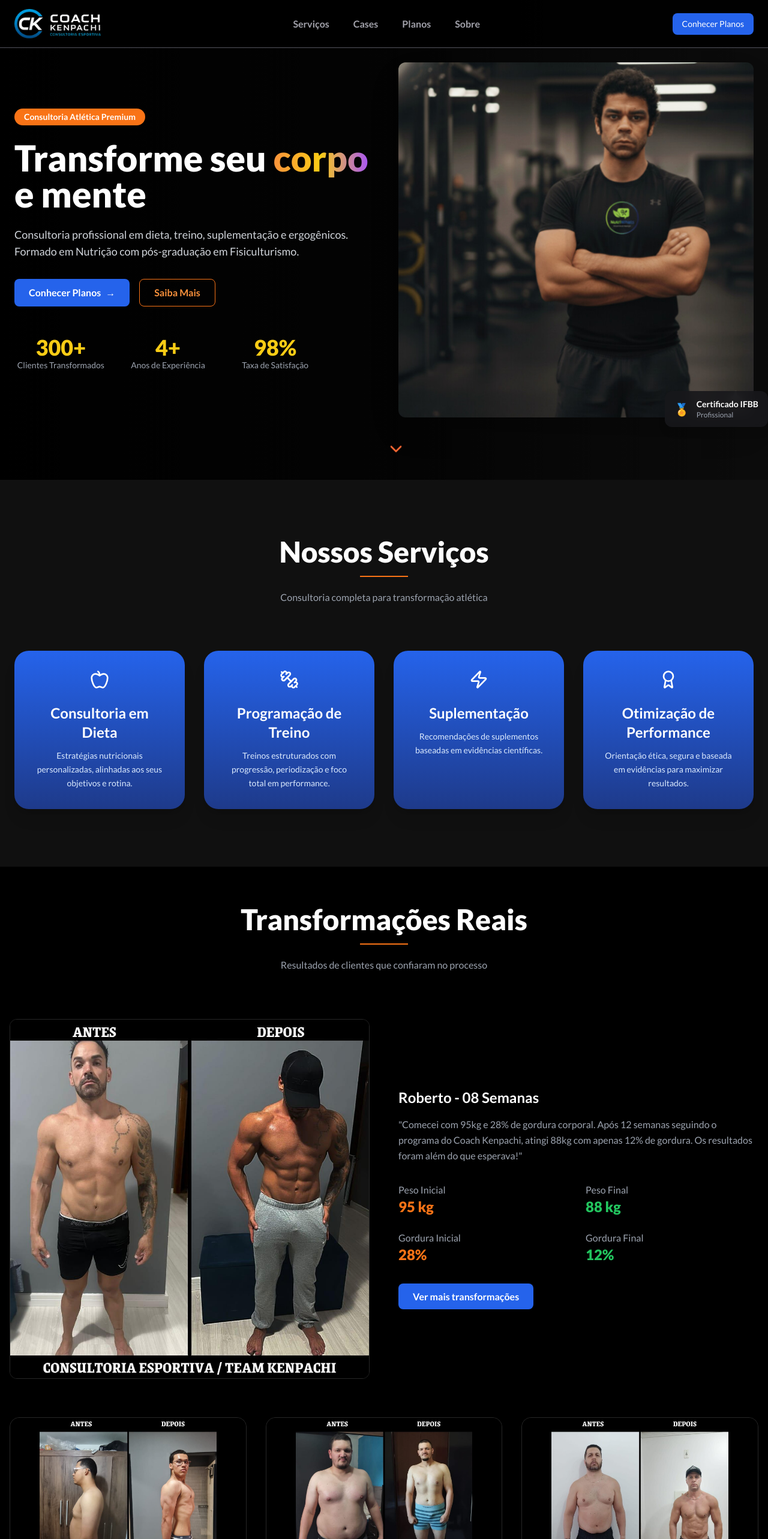
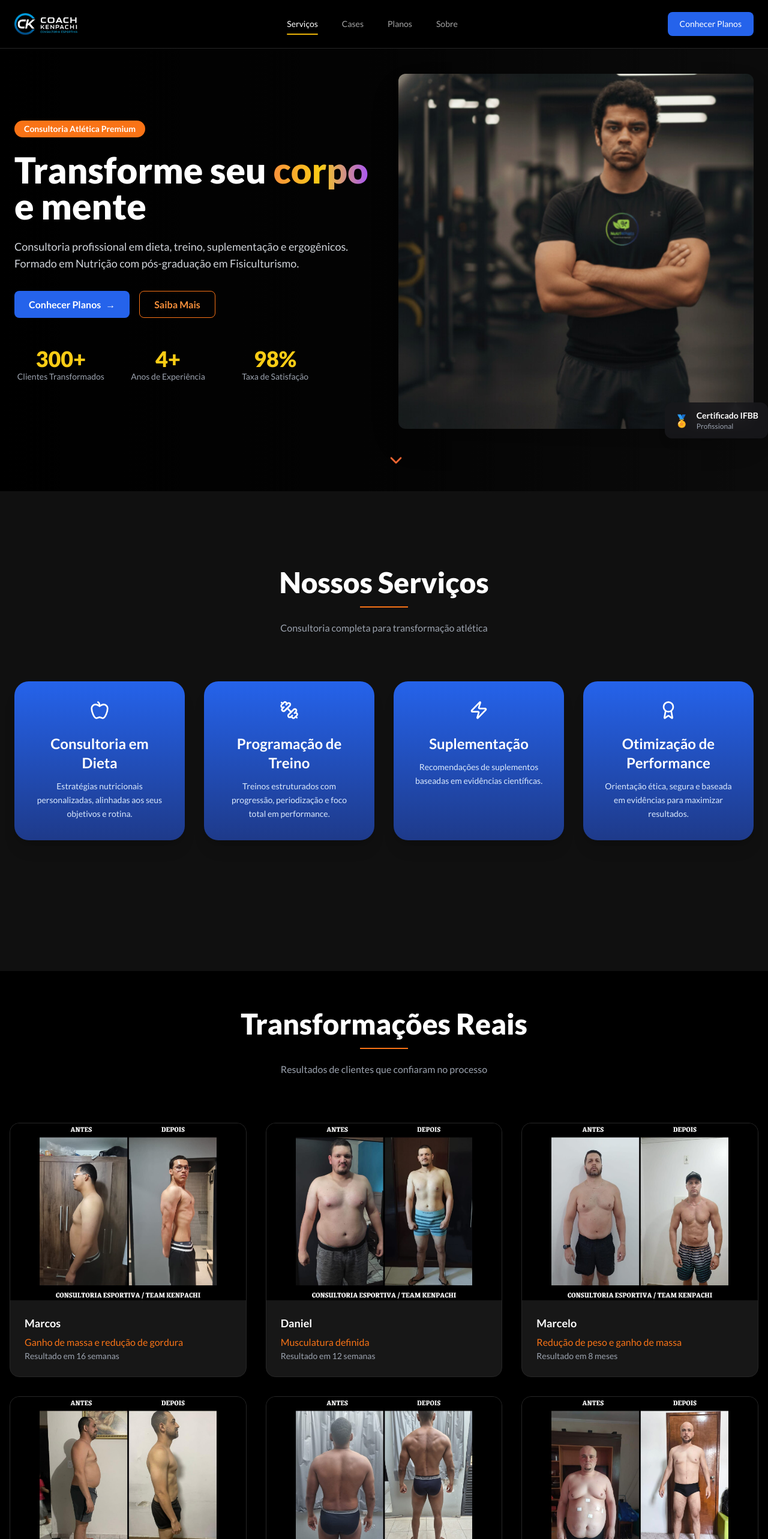
Before and after one commit to danielbelentini/coach-kenpachi, a React (Vite) app: page / in a window 1280 px wide. Shown: the top 2566 px of the page at 60% size. Built offline with nearby package versions, Linux system fonts and the light colour scheme.

Commit message:
Criando navegação entre sessões e menu ativo em cada sessão

```diff
--- a/src/App.jsx
+++ b/src/App.jsx
@@ -1,21 +1,28 @@
-import Header from "./components/Header/header";
+import { ScrollSpyProvider } from "./context/ScrollSpyContext";
+import Header from "./components/Header/Header";
 import Hero from "./components/Hero/Hero";
-import OurServices from "./components/OurServices/our-services";
+import OurServices from "./components/OurServices/OurServices";
 import Testmonials from "./components/Testmonials/Testmonials";
 import PricingTabs from "./components/PricingTabs/PricingTabs";
 import AboutCoach from "./components/AboutCoach/AboutCoach";
 import CTAInline from "./components/CTAInline/CTAInline";
+import Footer from "./components/Footer/Footer";
 
 export default function App() {
   return (
-    <div className="flex flex-wrap min-h-screen items-center justify-center bg-darkgray text-white">
+    <div className="flex flex-wrap min-h-screen items-center justify-center bg-darkgray text-white">0
+      <ScrollSpyProvider>
         <Header />
+        <main className="w-full">
           <Hero />
           <OurServices />
           <Testmonials />
           <PricingTabs />
           <AboutCoach />
           <CTAInline />
+          <Footer />
+        </main>
+      </ScrollSpyProvider>
     </div>
   );
 }
--- a/src/components/AboutCoach/AboutCoach.jsx
+++ b/src/components/AboutCoach/AboutCoach.jsx
@@ -1,6 +1,6 @@
 export default function AboutCoach() {
   return (
-    <section className="bg-black w-full text-white py-20 px-6">
+    <section className="bg-black w-full text-white py-20 px-6" id="sobre">
       <div className="max-w-6xl mx-auto grid grid-cols-1 lg:grid-cols-2 gap-12 items-center">
         {/* Image */}
         <div className="w-full hidden lg:block">
--- a/src/components/CTAInline/CTAInline.jsx
+++ b/src/components/CTAInline/CTAInline.jsx
@@ -1,6 +1,6 @@
 export default function CTAInline() {
   return (
-    <section className="w-full bg-gradient-to-br from-black via-zinc-900 to-black py-24 px-6">
+    <section className="w-full bg-gradient-to-br from-black via-zinc-900 to-black py-24 px-6" id="cta">
       <div className="max-w-4xl mx-auto text-center">
         <h2 className="text-4xl md:text-5xl text-white mb-6 font-black">Escolha seu plano agora</h2>
 
@@ -9,7 +9,7 @@ export default function CTAInline() {
         </p>
 
         <div className="flex flex-col sm:flex-row gap-4 justify-center mb-6">
-          <button className="bg-blue-600 hover:bg-blue-700 transition rounded-lg py-4 px-10 font-semibold text-lg text-white">
+          <button className="bg-blue-600 hover:bg-blue-700 transition rounded-lg py-4 px-10 font-semibold text-lg text-white" onClick={() => scrollToSection("planos")}>
             Conhecer Planos
           </button>
 
--- /dev/null
+++ b/src/components/Footer/Footer.jsx
@@ -0,0 +1,57 @@
+export default function Footer() {
+  return (
+    <footer className="w-full flex justify-center text-neutral-400" id="footer">
+      <div className="container mx-auto px-6 py-10">
+        {/* Top content
+        <div className="grid grid-cols-1 md:grid-cols-4 gap-10">
+
+          <div>
+            <h3 className="text-white font-semibold text-lg mb-3">
+              Coach Kenpachi
+            </h3>
+            <p className="text-sm">
+              Consultoria Atlética Premium
+            </p>
+          </div>
+
+
+          <div>
+            <h4 className="text-white font-medium mb-3">Serviços</h4>
+            <ul className="space-y-2 text-sm">
+              <li className="hover:text-white transition">Dieta Personalizada</li>
+              <li className="hover:text-white transition">Treino Customizado</li>
+              <li className="hover:text-white transition">Suplementação</li>
+            </ul>
+          </div>
+
+
+          <div>
+            <h4 className="text-white font-medium mb-3">Contato</h4>
+            <ul className="space-y-2 text-sm">
+              <li className="hover:text-white transition">WhatsApp</li>
+              <li className="hover:text-white transition">Email</li>
+              <li className="hover:text-white transition">Instagram</li>
+            </ul>
+          </div>
+
+
+          <div>
+            <h4 className="text-white font-medium mb-3">Legal</h4>
+            <ul className="space-y-2 text-sm">
+              <li className="hover:text-white transition">Privacidade</li>
+              <li className="hover:text-white transition">Termos</li>
+            </ul>
+          </div>
+        </div>*/}
+
+        {/* Divider
+        <div className="my-10 h-px bg-gradient-to-r from-transparent via-yellow-500 to-transparent" />*/}
+
+        {/* Bottom */}
+        <div className="text-center text-sm text-white">
+          © 2026 Coach Kenpachi. Todos os direitos reservados.
+        </div>
+      </div>
+    </footer>
+  );
+}
--- a/src/components/Header/header.jsx
+++ b/src/components/Header/header.jsx
@@ -1,82 +1,120 @@
 import { useState } from "react";
+import { useActiveSection } from "../../context/ScrollSpyContext";
 import logo from "../../assets/logo-coach-kenpachi.png";
 
+const MENU = [
+  { label: "Serviços", id: "servicos" },
+  { label: "Cases", id: "cases" },
+  { label: "Planos", id: "planos" },
+  { label: "Sobre", id: "sobre" },
+];
+
 export default function Header() {
-  const [open, setOpen] = useState(false);
+  const activeSection = useActiveSection();
+  const [mobileOpen, setMobileOpen] = useState(false);
+
+  const scrollToSection = (id) => {
+    const section = document.getElementById(id);
+    if (!section) return;
+
+    const headerHeight = 80;
+    const y =
+      section.getBoundingClientRect().top +
+      window.scrollY -
+      headerHeight;
+
+    window.scrollTo({ top: y, behavior: "smooth" });
+    setMobileOpen(false); // fecha menu mobile
+  };
 
   return (
-    <header className="h-20 fixed top-0 z-50 w-full border-b border-b-zinc-600 after:content-[''] after:absolute after:inset-0 after:bg-black after:opacity-85 after:-z-0">
-      <div className="h-full mx-auto flex max-w-7xl items-center justify-between px-6 py-2 z-10 relative">
+    <header className="fixed top-0 left-0 w-full z-50 bg-black border-b border-neutral-800">
+      <div className="max-w-7xl mx-auto px-6 h-20 flex items-center justify-between">
+        {/* Logo */}
+        <img
+          src={logo}
+          alt="Coach Kenpachi"
+          className="h-9 w-auto cursor-pointer"
+          onClick={() => scrollToSection("servicos")}
+        />
 
-        {/* Logo */}
-        <div className="flex items-center">
-          <div className="flex">
-            <img src={logo} alt="Coach Kenpachi" className="w-36" />
-          </div>
-        </div>
+        {/* Desktop Menu */}
+        <nav className="hidden md:flex items-center gap-10">
+          {MENU.map((item) => (
+            <button
+              key={item.id}
+              onClick={() => scrollToSection(item.id)}
+              className={`relative text-sm font-medium transition
+                ${
+                  activeSection === item.id
+                    ? "text-white"
+                    : "text-neutral-400 hover:text-white"
+                }
+              `}
+            >
+              {item.label}
 
-        {/* Menu Desktop */}
-        <nav className="hidden items-center gap-10 md:flex">
-          <a
-            href="#servicos"
-            className="text-base font-bold transition ease-in-out text-zinc-400 hover:text-white"
-          >
-            Serviços
-          </a>
-          <a href="#cases" className="text-base font-bold transition ease-in-out text-zinc-400 hover:text-white">
-            Cases
-          </a>
-          <a href="#planos" className="text-base font-bold transition ease-in-out text-zinc-400 hover:text-white">
-            Planos
-          </a>
-          <a href="#sobre" className="text-base font-bold transition ease-in-out text-zinc-400 hover:text-white">
-            Sobre
-          </a>
+              {activeSection === item.id && (
+                <span className="absolute -bottom-2 left-0 w-full h-[2px] bg-yellow-500 rounded-full" />
+              )}
+            </button>
+          ))}
         </nav>
 
-        {/* Botão */}
-        <a
-          href="#planos"
-          className="hidden rounded-lg bg-blue-600 px-4 py-2 text-sm font-medium text-white transition hover:bg-blue-700 md:block font-700"
+        {/* Desktop CTA */}
+        <button
+          onClick={() => scrollToSection("planos")}
+          className="hidden md:block bg-blue-600 hover:bg-blue-500 transition text-white text-sm font-medium px-5 py-2.5 rounded-lg"
         >
           Conhecer Planos
-        </a>
+        </button>
 
-        {/* Hamburger */}
+        {/* Mobile Hamburger */}
         <button
-          onClick={() => setOpen(!open)}
-          className="flex flex-col gap-1 md:hidden"
+          onClick={() => setMobileOpen(true)}
+          className="md:hidden text-white"
+          aria-label="Abrir menu"
         >
-          <span className="h-[2px] w-6 bg-white" />
-          <span className="h-[2px] w-6 bg-white" />
-          <span className="h-[2px] w-6 bg-white" />
+          ☰
         </button>
       </div>
 
-      {/* Menu Mobile */}
-      {open && (
-        <div className="bg-black px-6 pb-6 md:hidden">
-          <nav className="flex flex-col gap-6">
-            <a href="#servicos" className="text-white">
-              <strong>Serviços</strong>
-            </a>
-            <a href="#cases" className="text-zinc-400">
-              Cases
-            </a>
-            <a href="#planos" className="text-zinc-400">
-              Planos
-            </a>
-            <a href="#sobre" className="text-zinc-400">
-              Sobre
-            </a>
+      {/* Mobile Menu Overlay */}
+      {mobileOpen && (
+        <div className="fixed inset-0 z-50 bg-black/90 backdrop-blur">
+          <div className="flex flex-col h-full px-6 pt-6">
+            {/* Top */}
+            <div className="flex justify-between items-center mb-10">
+              <img src={logo} alt="Coach Kenpachi" className="h-8" />
+              <button
+                onClick={() => setMobileOpen(false)}
+                className="text-white text-2xl"
+                aria-label="Fechar menu"
+              >
+                ✕
+              </button>
+            </div>
 
-            <a
-              href="#planos"
-              className="mt-4 rounded-lg bg-blue-600 px-4 py-2 text-center text-sm font-medium text-white"
+            {/* Menu Items */}
+            <nav className="flex flex-col gap-6">
+              {MENU.map((item) => (
+                <button
+                  key={item.id}
+                  onClick={() => scrollToSection(item.id)}
+                  className="text-left text-lg font-medium transition text-white">
+                  {item.label}
+                </button>
+              ))}
+            </nav>
+
+            {/* Mobile CTA */}
+            <button
+              onClick={() => scrollToSection("planos")}
+              className="mt-auto mb-10 bg-blue-600 hover:bg-blue-500 transition text-white font-medium py-3 rounded-xl"
             >
               Conhecer Planos
-            </a>
-          </nav>
+            </button>
+          </div>
         </div>
       )}
     </header>
--- a/src/components/Hero/Hero.jsx
+++ b/src/components/Hero/Hero.jsx
@@ -2,7 +2,7 @@ import heroImg from "../../assets/hero.jpg";
 
 export default function Hero() {
   return (
-    <section className="relative min-h-screen w-full px-6 text-white overflow-hidden">
+    <section className="relative min-h-screen w-full px-6 text-white overflow-hidden" id="hero">
       {/* Background gradient */}
       <div className="absolute inset-0 bg-gradient-to-r from-black via-black/80 to-black/30 z-0" />
 
--- a/src/components/OurServices/our-services.jsx
+++ b/src/components/OurServices/OurServices.jsx
@@ -1,6 +1,6 @@
 export default function OurServices() {
   return (
-    <section className="w-full py-24 px-6" id="servicos">
+    <section className="w-full min-h-screen py-32 px-6" id="servicos">
       <div className="max-w-7xl mx-auto">
 
         {/* Header */}
--- a/src/components/PricingTabs/PricingTabs.tsx
+++ b/src/components/PricingTabs/PricingTabs.jsx
@@ -5,7 +5,7 @@ export default function PricingTabs() {
   const isMensal = tab === "mensal";
 
   return (
-    <section className="w-full text-white py-16 px-4 flex justify-center">
+    <section className="w-full text-white py-16 px-4 flex justify-center" id="planos">
       <div className="w-full mx-auto">
 
         <div className="text-center mb-20">
--- a/src/components/Testmonials/Testmonials.jsx
+++ b/src/components/Testmonials/Testmonials.jsx
@@ -1,6 +1,6 @@
 export default function Testmonials() {
   return (
-    <section className="w-full bg-black text-white py-16 px-4">
+    <section className="w-full bg-black text-white py-16 px-4" id="cases">
       <div className="max-w-7xl mx-auto">
 
         <div className="text-center mb-20">
@@ -13,59 +13,6 @@ export default function Testmonials() {
           <p className="text-gray-400 max-w-md mx-auto">
             Resultados de clientes que confiaram no processo
           </p>
-        </div>
-
-        {/* Conteúdo */}
-        <div className="grid grid-cols-1 lg:grid-cols-2 gap-12 items-center">
-          {/* Imagem única */}
-          <div className="border border-neutral-800 rounded-xl overflow-hidden">
-            <img
-              src="/images/testmonial-01.jpg"
-              alt="Transformação antes e depois"
-              className="w-full h-auto object-cover"
-            />
-          </div>
-
-          {/* Texto */}
-          <div>
-            <h3 className="text-2xl font-bold mb-4">
-              Roberto - 08 Semanas
-            </h3>
-
-            <p className="text-gray-400 mb-8 leading-relaxed">
-              "Comecei com 95kg e 28% de gordura corporal. Após 12 semanas
-              seguindo o programa do Coach Kenpachi, atingi 88kg com apenas
-              12% de gordura. Os resultados foram além do que esperava!"
-            </p>
-
-            {/* Métricas */}
-            <div className="grid grid-cols-2 gap-6 mb-8">
-              <div>
-                <p className="text-base text-gray-400">Peso Inicial</p>
-                <p className="text-2xl font-black text-orange-500">95 kg</p>
-              </div>
-
-              <div>
-                <p className="text-base text-gray-400">Peso Final</p>
-                <p className="text-2xl font-black text-green-500">88 kg</p>
-              </div>
-
-              <div>
-                <p className="text-base text-gray-400">Gordura Inicial</p>
-                <p className="text-2xl font-black text-orange-500">28%</p>
-              </div>
-
-              <div>
-                <p className="text-base text-gray-400">Gordura Final</p>
-                <p className="text-2xl font-black text-green-500">12%</p>
-              </div>
-            </div>
-
-            {/* Botão */}
-            <button className="bg-blue-600 hover:bg-blue-700 transition px-6 py-3 rounded-lg font-semibold">
-              Ver mais transformações
-            </button>
-          </div>
         </div>
 
         {/* Grid de depoimentos */}
--- /dev/null
+++ b/src/context/ScrollSpyContext.jsx
@@ -0,0 +1,20 @@
+import { createContext, useContext } from "react";
+import { useScrollSpy } from "../hooks/UseScrollSpy";
+
+const ScrollSpyContext = createContext(null);
+
+const SECTIONS = ["servicos", "cases", "planos", "sobre"];
+
+export function ScrollSpyProvider({ children }) {
+  const activeSection = useScrollSpy(SECTIONS);
+
+  return (
+    <ScrollSpyContext.Provider value={activeSection}>
+      {children}
+    </ScrollSpyContext.Provider>
+  );
+}
+
+export function useActiveSection() {
+  return useContext(ScrollSpyContext);
+}
--- /dev/null
+++ b/src/hooks/useScrollSpy.js
@@ -0,0 +1,46 @@
+import { useEffect, useState } from "react";
+
+export function useScrollSpy(sectionIds, options = {}) {
+  const [activeId, setActiveId] = useState(sectionIds[0]);
+
+  useEffect(() => {
+    let observer;
+
+    const observeSections = () => {
+      const sections = sectionIds
+        .map((id) => document.getElementById(id))
+        .filter(Boolean);
+
+      if (!sections.length) return;
+
+      observer = new IntersectionObserver(
+        (entries) => {
+          const visible = entries
+            .filter((e) => e.isIntersecting)
+            .sort(
+              (a, b) =>
+                b.intersectionRatio - a.intersectionRatio
+            );
+
+          if (visible.length) {
+            setActiveId(visible[0].target.id);
+          }
+        },
+        {
+          threshold: [0.25, 0.5, 0.75],
+          rootMargin: "-30% 0px -30% 0px",
+          ...options,
+        }
+      );
+
+      sections.forEach((section) => observer.observe(section));
+    };
+
+    // aguarda render completo
+    requestAnimationFrame(observeSections);
+
+    return () => observer?.disconnect();
+  }, [sectionIds, options]);
+
+  return activeId;
+}
```
Also changed, not shown: 1 other file (tests, documents, lock files or other folders). Lines whose indentation alone changed are shown as unchanged.
